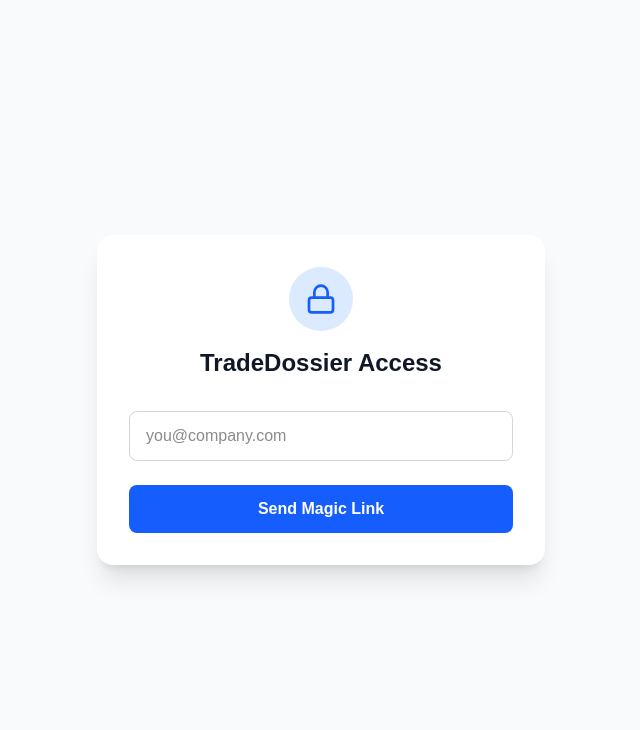
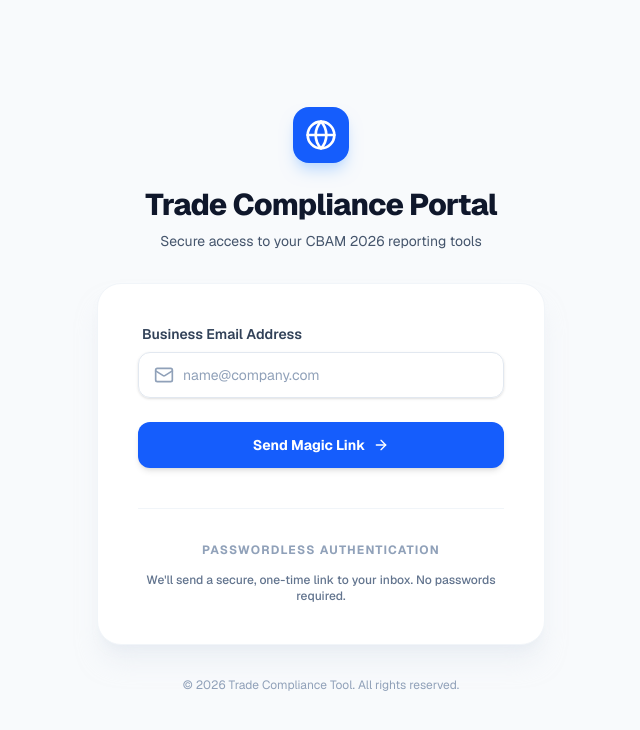
Before and after one commit to mamoor123/my-trade-saas, a Next.js app: page /login in a window 1280 px wide. Shown: the top 730 px of the page, without its empty margins (319-959 px from the left). Built offline with nearby package versions, Linux system fonts and the light colour scheme; no server answers.

Commit message:
Refactor login page layout and update components

```diff
--- a/app/login/page.tsx
+++ b/app/login/page.tsx
@@ -1,13 +1,15 @@
 "use client";
-import { useState } from 'react';
+
+import React, { useState } from 'react';
 import { createBrowserClient } from '@supabase/ssr';
-import { Lock, Mail, ArrowRight } from 'lucide-react';
+import { Mail, ArrowRight, ShieldCheck, Globe } from 'lucide-react';
 
 export default function LoginPage() {
   const [email, setEmail] = useState('');
   const [loading, setLoading] = useState(false);
+  const [message, setMessage] = useState<{ type: 'success' | 'error', text: string } | null>(null);
 
-  // This is the new, modern way to connect
+  // Initialize Supabase client using the NEXT_PUBLIC keys from your Netlify settings
   const supabase = createBrowserClient(
     process.env.NEXT_PUBLIC_SUPABASE_URL!,
     process.env.NEXT_PUBLIC_SUPABASE_ANON_KEY!
@@ -16,49 +18,108 @@ export default function LoginPage() {
   const handleLogin = async (e: React.FormEvent) => {
     e.preventDefault();
     setLoading(true);
+    setMessage(null);
 
+    // Send the Magic Link to the user's email
     const { error } = await supabase.auth.signInWithOtp({
       email,
       options: {
-        emailRedirectTo: `${window.location.origin}/dashboard`
-      }
+        // This ensures the link redirects the user back to your live Netlify dashboard
+        emailRedirectTo: `${window.location.origin}/dashboard`,
+      },
     });
 
     if (error) {
-      alert("Error: " + error.message);
+      setMessage({ type: 'error', text: error.message });
     } else {
-      alert("Success! Check your email for the login link.");
+      setMessage({ type: 'success', text: 'Check your email for the magic link!' });
     }
     setLoading(false);
   };
 
   return (
-    <div className="min-h-screen bg-gray-50 flex items-center justify-center p-4">
-      <div className="max-w-md w-full bg-white rounded-2xl shadow-xl p-8">
-        <div className="text-center mb-8">
-          <div className="bg-blue-100 w-16 h-16 rounded-full flex items-center justify-center mx-auto mb-4">
-            <Lock className="text-blue-600 w-8 h-8" />
+    <div className="min-h-screen bg-slate-50 flex flex-col justify-center py-12 sm:px-6 lg:px-8 font-sans">
+      <div className="sm:mx-auto sm:w-full sm:max-w-md">
+        {/* Logo Section */}
+        <div className="flex justify-center mb-6">
+          <div className="bg-blue-600 p-3 rounded-2xl shadow-lg shadow-blue-200">
+            <Globe className="w-8 h-8 text-white" />
           </div>
-          <h1 className="text-2xl font-bold text-gray-900">TradeDossier Access</h1>
         </div>
 
-        <form onSubmit={handleLogin} className="space-y-6">
+        <h2 className="text-center text-3xl font-extrabold text-slate-900 tracking-tight">
+          Trade Compliance Portal
+        </h2>
+        <p className="mt-2 text-center text-sm text-slate-600">
+          Secure access to your CBAM 2026 reporting tools
+        </p>
+      </div>
+
+      <div className="mt-8 sm:mx-auto sm:w-full sm:max-w-md">
+        <div className="bg-white py-10 px-6 shadow-xl shadow-slate-200/50 rounded-3xl border border-slate-100 sm:px-10">
+          <form className="space-y-6" onSubmit={handleLogin}>
+            <div>
+              <label htmlFor="email" className="block text-sm font-semibold text-slate-700 ml-1">
+                Business Email Address
+              </label>
+              <div className="mt-2 relative">
+                <div className="absolute inset-y-0 left-0 pl-4 flex items-center pointer-events-none">
+                  <Mail className="h-5 w-5 text-slate-400" />
+                </div>
                 <input
+                  id="email"
+                  name="email"
                   type="email"
+                  autoComplete="email"
                   required
-            className="w-full px-4 py-3 border border-gray-300 rounded-lg outline-none focus:ring-2 focus:ring-blue-500"
-            placeholder="you@company.com"
                   value={email}
                   onChange={(e) => setEmail(e.target.value)}
+                  className="appearance-none block w-full pl-11 pr-4 py-3 border border-slate-200 rounded-xl shadow-sm placeholder-slate-400 focus:outline-none focus:ring-2 focus:ring-blue-500 focus:border-transparent transition-all sm:text-sm"
+                  placeholder="name@company.com"
                 />
+              </div>
+            </div>
+
+            <div>
               <button
                 type="submit"
                 disabled={loading}
-            className="w-full bg-blue-600 text-white py-3 rounded-lg font-bold hover:bg-blue-700 transition"
+                className="w-full flex justify-center items-center gap-2 py-3 px-4 border border-transparent rounded-xl shadow-md text-sm font-bold text-white bg-blue-600 hover:bg-blue-700 focus:outline-none focus:ring-2 focus:ring-offset-2 focus:ring-blue-500 transition-all active:scale-[0.98] disabled:opacity-50"
               >
-            {loading ? "Sending..." : "Send Magic Link"}
+                {loading ? 'Sending link...' : (
+                  <>
+                    Send Magic Link
+                    <ArrowRight className="w-4 h-4" />
+                  </>
+                )}
               </button>
+            </div>
           </form>
+
+          {message && (
+            <div className={`mt-6 p-4 rounded-xl text-sm font-medium animate-in fade-in slide-in-from-top-2 duration-300 ${
+              message.type === 'success' ? 'bg-green-50 text-green-700 border border-green-100' : 'bg-red-50 text-red-700 border border-red-100'
+            }`}>
+              <div className="flex items-center gap-2">
+                <ShieldCheck className="w-5 h-5" />
+                {message.text}
+              </div>
+            </div>
+          )}
+
+          <div className="mt-10 pt-8 border-t border-slate-100">
+            <p className="text-center text-xs text-slate-400 leading-relaxed uppercase tracking-widest font-bold">
+              Passwordless Authentication
+            </p>
+            <p className="mt-3 text-center text-xs text-slate-500 font-medium">
+              We'll send a secure, one-time link to your inbox. No passwords required.
+            </p>
+          </div>
+        </div>
+
+        <p className="mt-8 text-center text-xs text-slate-400">
+          &copy; 2026 Trade Compliance Tool. All rights reserved.
+        </p>
       </div>
     </div>
   );
```
Lines whose indentation alone changed are shown as unchanged.
